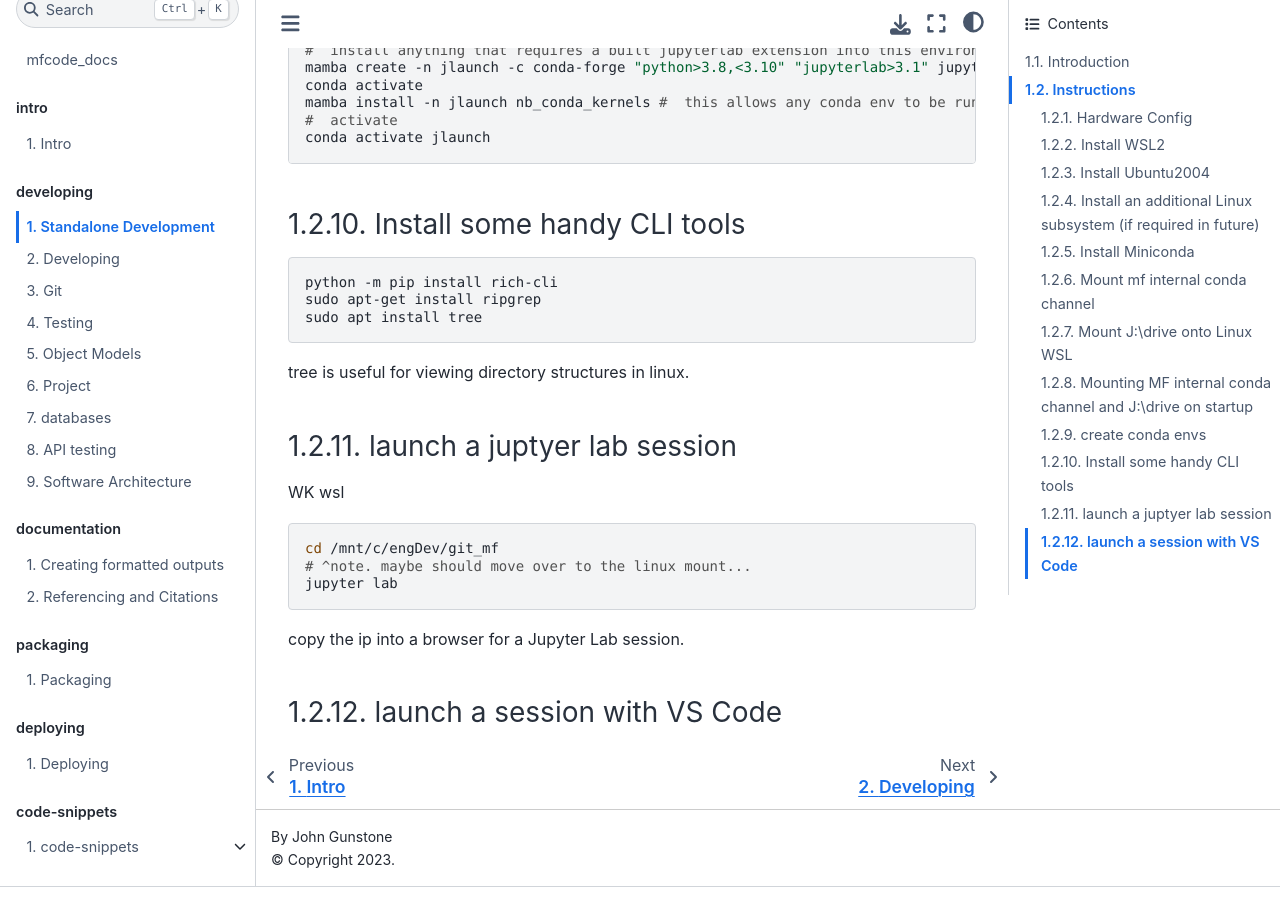
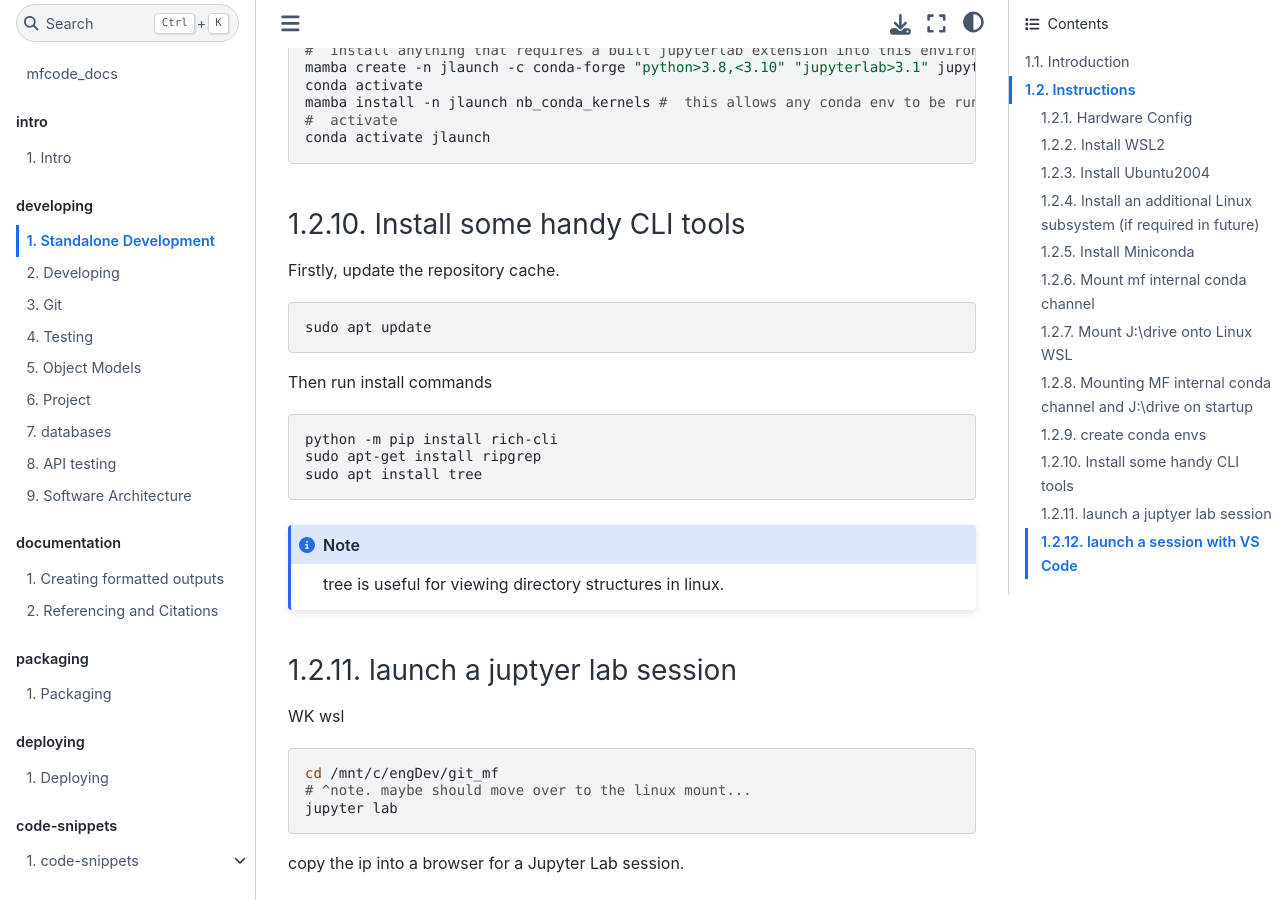
Before and after one commit to maxfordham/mxf-code-docs, a Jupyter Book: the page built from book/docs/developing-envsetup.md, in a window 1280 px wide and 900 px high, scrolled down 7658 px. Built offline with Jupyter Book 1.0.4 settings and Sphinx 7.4.7 and the Sphinx Book theme 1.1.4, drawn with Linux system fonts in a browser that asks for light colours; pages that are not in the unit, such as notebooks, are missing from menus.

Commit message:
:memo: - Added sudo update part so that installing cli tools works

````diff
--- a/book/docs/developing-envsetup.md
+++ b/book/docs/developing-envsetup.md
@@ -339,13 +339,23 @@ conda activate jlaunch
 
 ### Install some handy CLI tools
 
+Firstly, update the repository cache.
+
+```bash
+sudo apt update
+```
+
+Then run install commands
+
 ```bash
 python -m pip install rich-cli
 sudo apt-get install ripgrep
 sudo apt install tree
 ```
 
+```{note}
 tree is useful for viewing directory structures in linux.
+```
 
 ### launch a juptyer lab session
 
````
